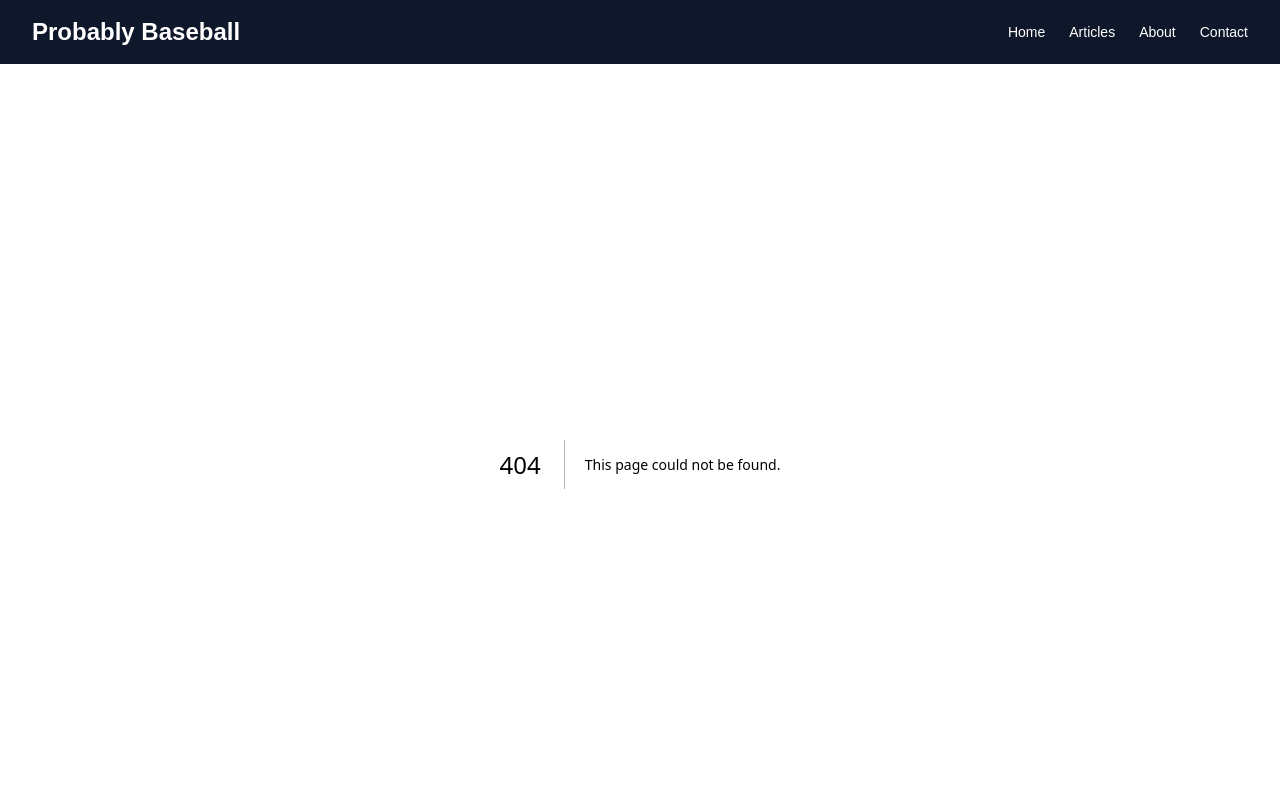
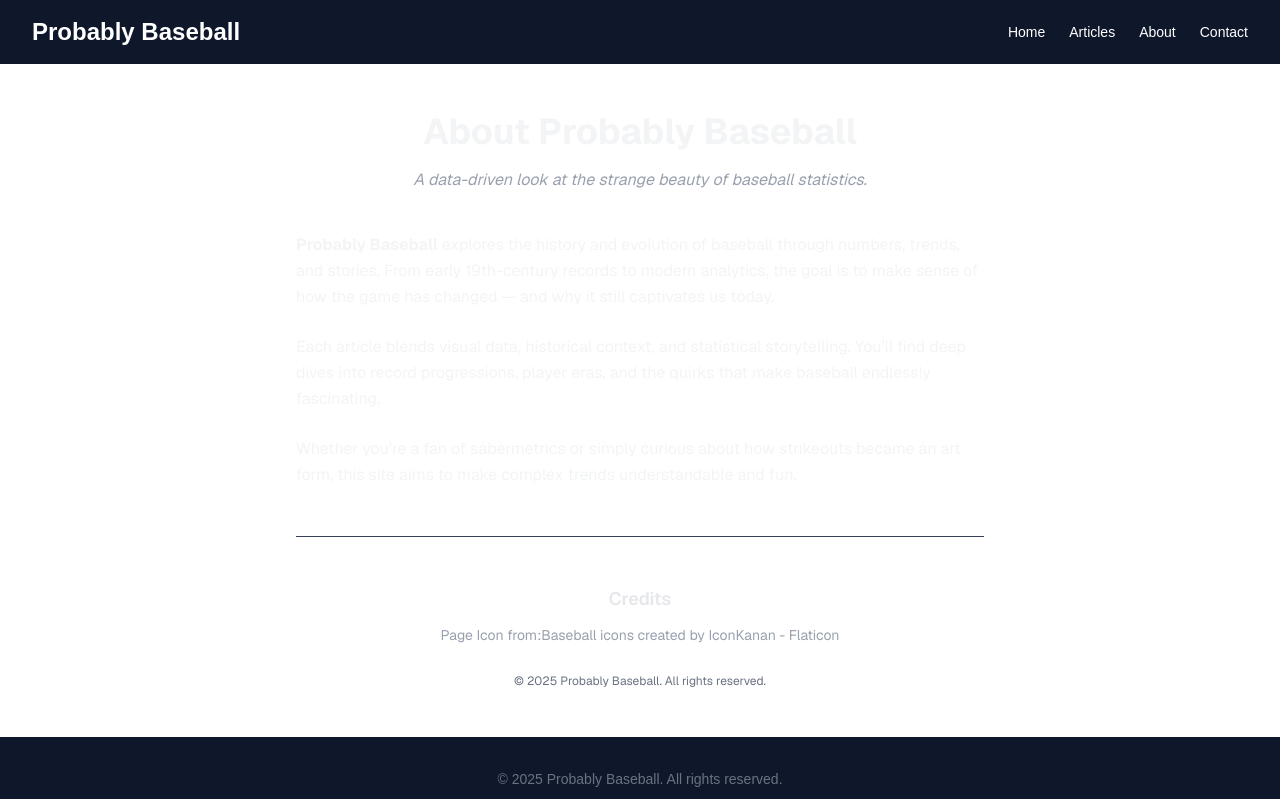
Before and after one commit to ColeB2/probablybaseball, a Next.js app: page /about in a window 1280 px wide. Before the commit this address had no page. Shown: the top 799 px of the page. Built offline with nearby package versions, Linux system fonts and the light colour scheme.

Commit message:
about page (forgotten addition)s

```diff
--- /dev/null
+++ b/next-sitemap.config.js
@@ -0,0 +1,27 @@
+module.exports = {
+    siteUrl: process.env.SITE_URL || 'https://probablybaseball.pages.dev',
+    generateRobotsTxt: true, // (optional)
+    autoLastmod: true, // Automatically adds `lastmod` to entries
+    exclude: ['/api/*'], // Exclude unnecessary paths
+    // ...other options
+    // Default transformation function
+    transform: async (config, path) => {
+        let changefreq = config.changefreq;
+        let priority = path === '/'
+            ? 1
+            : path.startsWith('/article')
+                ? 0.7
+                : 0.5
+
+        const lastmod = config.autoLastmod ? new Date().toISOString() : undefined
+
+
+        return {
+            loc: path, // => this will be exported as http(s)://<config.siteUrl>/<path>
+            changefreq: changefreq,
+            priority: priority,
+            lastmod: lastmod,
+            alternateRefs: config.alternateRefs ?? [],
+        }
+    },
+  }
--- /dev/null
+++ b/src/app/about/page.tsx
@@ -0,0 +1,66 @@
+export const metadata = {
+  title: "About | Probably Baseball",
+  description:
+    "Learn more about Probably Baseball — a data-driven exploration of baseball's history, trends, and stories behind the numbers.",
+};
+
+export default function AboutPage() {
+  return (
+    <main className="font-sans flex flex-col items-center px-6 sm:px-10 py-12 max-w-3xl mx-auto text-gray-100">
+      {/* Page Title */}
+      <h1 className="text-4xl font-bold mb-4 text-center">
+        About Probably Baseball
+      </h1>
+
+      {/* Subtitle */}
+      <p className="italic text-gray-400 mb-10 text-center">
+        A data-driven look at the strange beauty of baseball statistics.
+      </p>
+
+      {/* Body */}
+      <section className="space-y-6 leading-relaxed">
+        <p>
+          <strong>Probably Baseball</strong> explores the history and evolution
+          of baseball through numbers, trends, and stories. From early
+          19th-century records to modern analytics, the goal is to make sense of
+          how the game has changed — and why it still captivates us today.
+        </p>
+
+        <p>
+          Each article blends visual data, historical context, and statistical
+          storytelling. You’ll find deep dives into record progressions, player
+          eras, and the quirks that make baseball endlessly fascinating.
+        </p>
+
+        <p>
+          Whether you’re a fan of sabermetrics or simply curious about how
+          strikeouts became an art form, this site aims to make complex trends
+          understandable and fun.
+        </p>
+      </section>
+
+      {/* Divider */}
+      <hr className="my-12 border-gray-700 w-full" />
+
+      {/* Credits Section */}
+      <section className="text-sm text-gray-400 space-y-3 text-center">
+        <h2 className="text-lg font-semibold text-gray-200">Credits</h2>
+
+        {/* <p>
+          Data sourced from public baseball databases and historical archives,
+          compiled for educational use.
+        </p> */}
+
+        <p>
+          Page Icon from:
+          <a href="https://www.flaticon.com/free-icons/baseball" title="baseball icons">Baseball icons created by IconKanan - Flaticon</a>
+        </p>
+
+
+        <p className="pt-4 text-gray-500 text-xs">
+          © {new Date().getFullYear()} Probably Baseball. All rights reserved.
+        </p>
+      </section>
+    </main>
+  );
+}
```
